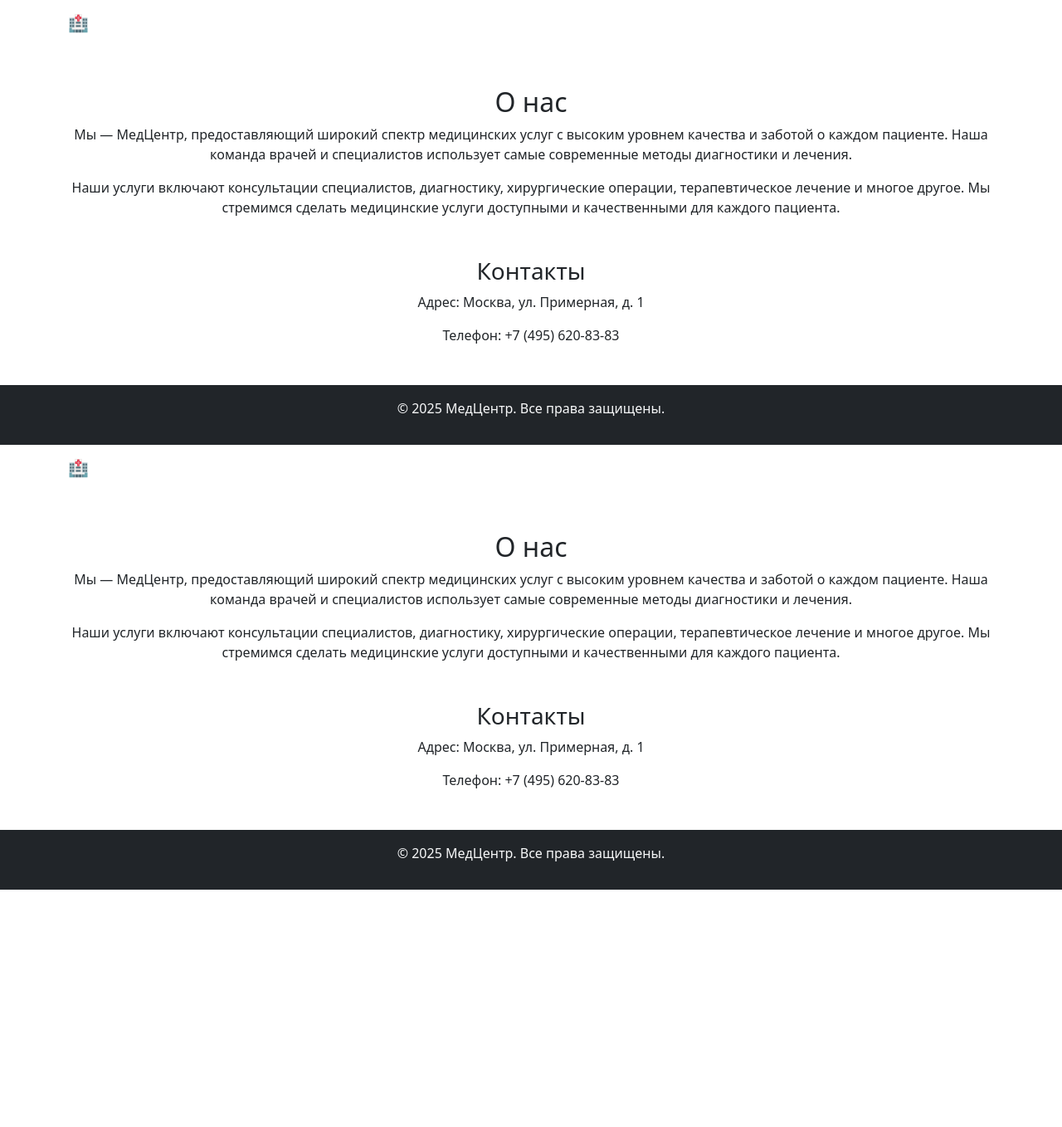
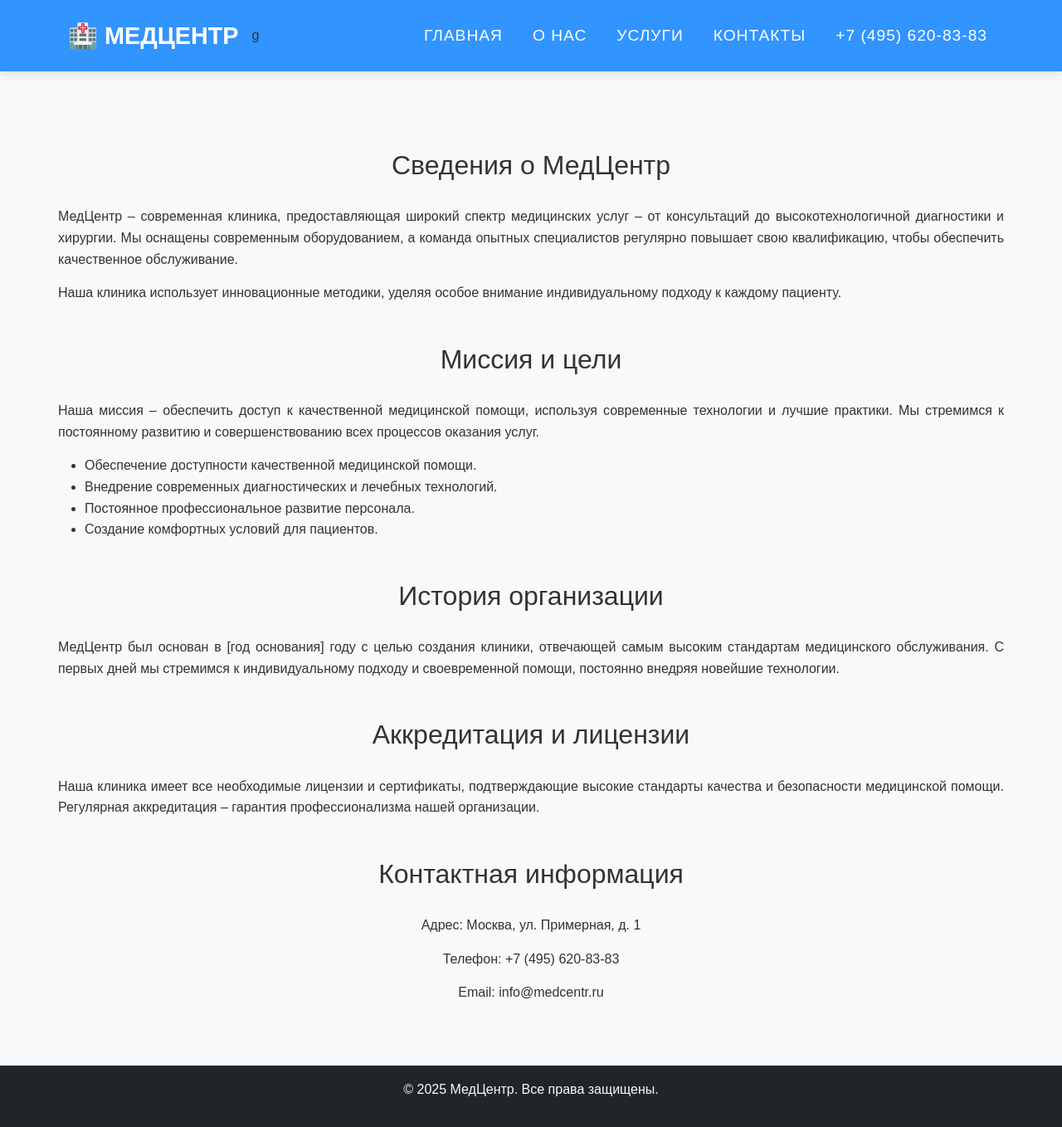
Before and after one commit to MyMindIsCrashed/test1232, a Django app: page /about/ in a window 1280 px wide. Shown: the whole page at 83% size. Before the commit the page ends 1072 px from the top, so only its background shows below. Run offline with Django 4.2, Linux system fonts and the light colour scheme.

Commit message:
Update about.html

```diff
--- a/myapp/templates/myapp/about.html
+++ b/myapp/templates/myapp/about.html
@@ -6,71 +6,96 @@
   <title>О нас | МедЦентр</title>
   <link href="https://cdn.jsdelivr.net/npm/bootstrap@5.3.0/dist/css/bootstrap.min.css" rel="stylesheet">
   <link rel="stylesheet" href="static/css/style.css">
+  <style>
+    body {
+      font-family: 'Arial', sans-serif;
+      background-color: #f8f9fa;
+      color: #333;
+      line-height: 1.6;
+    }
+
+
+    .navbar {
+      background-color: rgba(0, 123, 255, 0.8);
+      padding: 15px 0;
+      box-shadow: 0 4px 10px rgba(0, 0, 0, 0.1);
+      position: fixed;
+      width: 100%;
+      top: 0;
+      z-index: 100;
+    }
+
+    .navbar-brand {
+      font-size: 1.8rem;
+      font-weight: bold;
+      color: white;
+      text-transform: uppercase;
+    }
+
+    .navbar-nav .nav-item {
+      margin-left: 20px;
+    }
+
+    .navbar-nav .nav-link {
+      color: white;
+      font-size: 1.2rem;
+      text-transform: uppercase;
+      letter-spacing: 1px;
+      transition: color 0.3s ease;
+    }
+
+    .navbar-nav .nav-link:hover {
+      color: #ffcc00;
+    }
+
+    .nav-item #phone .nav-link {
+      font-size: 1.3rem;
+      font-weight: bold;
+      background-color: #ffcc00;
+      border-radius: 5px;
+      padding: 10px 20px;
+      transition: background-color 0.3s ease;
+    }
+
+    .nav-item #phone .nav-link:hover {
+      background-color: #e0a800;
+    }
+
+    .content-section {
+      padding: 60px 0;
+      margin-top: 120px;
+    }
+
+    .content-section h2,
+    .content-section h3 {
+      margin-bottom: 30px;
+    }
+
+    .content-section p {
+      margin-bottom: 15px;
+      text-align: justify;
+    }
+
+    footer {
+      background-color: #222;
+      color: #ccc;
+      padding: 20px 0;
+    }
+  </style>
 </head>
 <body>
+
+
   <nav class="navbar navbar-expand-lg navbar-dark">
     <div class="container">
-            <a class="navbar-brand" href="#">🏥 МедЦентр</a>
-            <button class="navbar-toggler" type="button" data-bs-toggle="collapse" data-bs-target="#navbarNav">
-                <span class="navbar-toggler-icon"></span>
-            </button>
-            <div class="collapse navbar-collapse" id="navbarNav">
-                <ul class="navbar-nav ms-auto">
-                    <li class="nav-item"><a class="nav-link" href="about/">О нас</a></li>
-                    <li class="nav-item"><a class="nav-link" href="#services">Услуги</a></li>
-                    <li class="nav-item"><a class="nav-link" href="#doctors">Наши врачи</a></li>
-                    <li class="nav-item"><a class="nav-link" href="#contact">Контакты</a></li>
-                    <li class="nav-item" id="phone"><a class="nav-link" href="tel:+74956208383">+7 (495) 620-83-83</a></li>
-                </ul>
-            </div>
-        </div>
-    </nav>
-    <section class="container my-5">
-        <h2 class="text-center text-gradient">О нас</h2>
-        <p class="text-center">
-            Мы — МедЦентр, предоставляющий широкий спектр медицинских услуг с высоким уровнем качества и заботой о каждом пациенте.
-            Наша команда врачей и специалистов использует самые современные методы диагностики и лечения.
-        </p>
-        <p class="text-center">
-            Наши услуги включают консультации специалистов, диагностику, хирургические операции, терапевтическое лечение и многое другое.
-            Мы стремимся сделать медицинские услуги доступными и качественными для каждого пациента.
-        </p>
-    </section>
-
-    <!-- Контактная информация -->
-    <section class="container my-5">
-        <h3 class="text-center">Контакты</h3>
-        <p class="text-center">Адрес: Москва, ул. Примерная, д. 1</p>
-        <p class="text-center">Телефон: +7 (495) 620-83-83</p>
-    </section>
-
-    <!-- Подвал -->
-    <footer class="bg-dark text-light text-center py-3">
-        <p>&copy; 2025 МедЦентр. Все права защищены.</p>
-    </footer>
-
-    <script src="https://cdn.jsdelivr.net/npm/bootstrap@5.3.0/dist/js/bootstrap.bundle.min.js"></script>
-</body>
-</html><!DOCTYPE html>
-<html lang="ru">
-<head>
-    <meta charset="UTF-8">
-    <meta name="viewport" content="width=device-width, initial-scale=1">
-    <title>О нас | МедЦентр</title>
-    <link href="https://cdn.jsdelivr.net/npm/bootstrap@5.3.0/dist/css/bootstrap.min.css" rel="stylesheet">
-    <link rel="stylesheet" href="static/css/style.css">
-</head>
-<body>
-    <nav class="navbar navbar-expand-lg navbar-dark">
-        <div class="container">
-            <a class="navbar-brand" href="#">🏥 МедЦентр</a>
+      <a class="navbar-brand" href="#">🏥 МедЦентр</a>g
       <button class="navbar-toggler" type="button" data-bs-toggle="collapse" data-bs-target="#navbarNav">
         <span class="navbar-toggler-icon"></span>
       </button>
       <div class="collapse navbar-collapse" id="navbarNav">
         <ul class="navbar-nav ms-auto">
           <li class="nav-item"><a class="nav-link" href="index.html">Главная</a></li>
-                    <li class="nav-item"><a class="nav-link" href="about.html">О нас</a></li>
+          <li class="nav-item"><a class="nav-link active" href="about.html">О нас</a></li>
           <li class="nav-item"><a class="nav-link" href="services.html">Услуги</a></li>
           <li class="nav-item"><a class="nav-link" href="contact.html">Контакты</a></li>
           <li class="nav-item" id="phone"><a class="nav-link" href="tel:+74956208383">+7 (495) 620-83-83</a></li>
@@ -80,24 +105,56 @@
   </nav>
 
 
-    <section class="container my-5">
-        <h2 class="text-center text-gradient">О нас</h2>
-        <p class="text-center">
-            Мы — МедЦентр, предоставляющий широкий спектр медицинских услуг с высоким уровнем качества и заботой о каждом пациенте.
-            Наша команда врачей и специалистов использует самые современные методы диагностики и лечения.
+  <main class="container content-section">
+
+    <section>
+      <h2 class="text-center text-gradient">Сведения о МедЦентр</h2>
+      <p>
+        МедЦентр – современная клиника, предоставляющая широкий спектр медицинских услуг – от консультаций до высокотехнологичной диагностики и хирургии.
+        Мы оснащены современным оборудованием, а команда опытных специалистов регулярно повышает свою квалификацию, чтобы обеспечить качественное обслуживание.
       </p>
-        <p class="text-center">
-            Наши услуги включают консультации специалистов, диагностику, хирургические операции, терапевтическое лечение и многое другое.
-            Мы стремимся сделать медицинские услуги доступными и качественными для каждого пациента.
+      <p>
+        Наша клиника использует инновационные методики, уделяя особое внимание индивидуальному подходу к каждому пациенту.
       </p>
     </section>
 
+    <section class="mt-5">
+      <h2 class="text-center text-gradient">Миссия и цели</h2>
+      <p>
+        Наша миссия – обеспечить доступ к качественной медицинской помощи, используя современные технологии и лучшие практики.
+        Мы стремимся к постоянному развитию и совершенствованию всех процессов оказания услуг.
+      </p>
+      <ul>
+        <li>Обеспечение доступности качественной медицинской помощи.</li>
+        <li>Внедрение современных диагностических и лечебных технологий.</li>
+        <li>Постоянное профессиональное развитие персонала.</li>
+        <li>Создание комфортных условий для пациентов.</li>
+      </ul>
+    </section>
 
-    <section class="container my-5">
-        <h3 class="text-center">Контакты</h3>
+    <section class="mt-5">
+      <h2 class="text-center text-gradient">История организации</h2>
+      <p>
+        МедЦентр был основан в [год основания] году с целью создания клиники, отвечающей самым высоким стандартам медицинского обслуживания.
+        С первых дней мы стремимся к индивидуальному подходу и своевременной помощи, постоянно внедряя новейшие технологии.
+      </p>
+    </section>
+
+    <section class="mt-5">
+      <h2 class="text-center text-gradient">Аккредитация и лицензии</h2>
+      <p>
+        Наша клиника имеет все необходимые лицензии и сертификаты, подтверждающие высокие стандарты качества и безопасности медицинской помощи.
+        Регулярная аккредитация – гарантия профессионализма нашей организации.
+      </p>
+    </section>
+
+    <section class="mt-5">
+      <h2 class="text-center text-gradient">Контактная информация</h2>
       <p class="text-center">Адрес: Москва, ул. Примерная, д. 1</p>
       <p class="text-center">Телефон: +7 (495) 620-83-83</p>
+      <p class="text-center">Email: info@medcentr.ru</p>
     </section>
+  </main>
 
 
   <footer class="bg-dark text-light text-center py-3">
```
Lines whose indentation alone changed are shown as unchanged.
